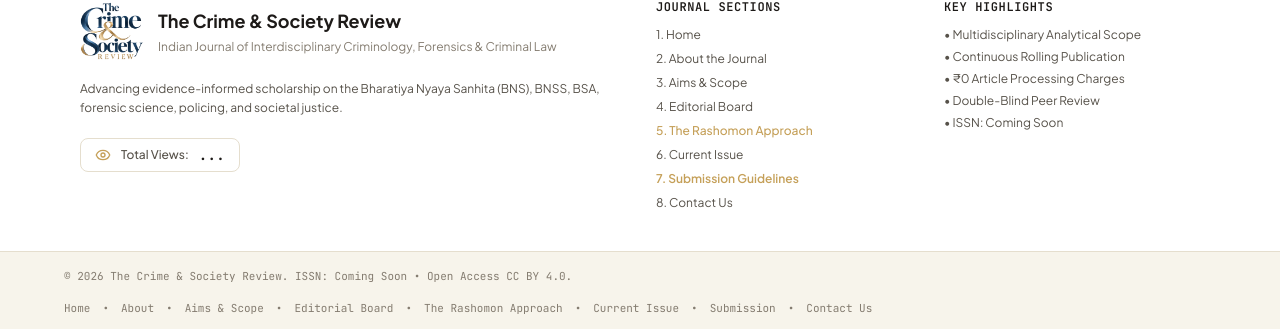
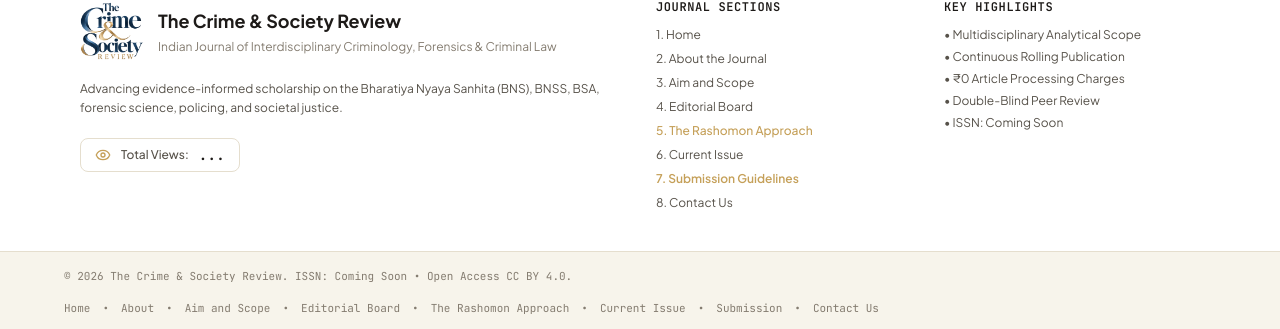
Before and after one commit to thecrimeandsocietyreview/website, a React (Vite) app: page / in a window 1280 px wide. Shown: the part 1476-1805 px from the top of the page. Built offline with nearby package versions, Linux system fonts and the light colour scheme; no server answers.

Commit message:
fix(nav): update label to Aim and Scope and ensure proper sequence

```diff
--- a/src/components/common/Footer.tsx
+++ b/src/components/common/Footer.tsx
@@ -44,7 +44,7 @@
           <ul className="space-y-2 text-xs font-serif">
             <li><Link to="/" className="hover:text-[var(--accent-navy)] transition-colors">1. Home</Link></li>
             <li><Link to="/about" className="hover:text-[var(--accent-navy)] transition-colors">2. About the Journal</Link></li>
-            <li><Link to="/aims-scope" className="hover:text-[var(--accent-navy)] transition-colors">3. Aims &amp; Scope</Link></li>
+            <li><Link to="/aims-scope" className="hover:text-[var(--accent-navy)] transition-colors">3. Aim and Scope</Link></li>
             <li><Link to="/editorial-board" className="hover:text-[var(--accent-navy)] transition-colors">4. Editorial Board</Link></li>
             <li><Link to="/rashomon-approach" className="hover:text-[var(--accent-navy)] transition-colors font-medium text-[var(--accent-gold)]">5. The Rashomon Approach</Link></li>
             <li><Link to="/current-issue" className="hover:text-[var(--accent-navy)] transition-colors">6. Current Issue</Link></li>
@@ -80,7 +80,7 @@
             <span>•</span>
             <Link to="/about" className="hover:text-[var(--text-primary)]">About</Link>
             <span>•</span>
-            <Link to="/aims-scope" className="hover:text-[var(--text-primary)]">Aims &amp; Scope</Link>
+            <Link to="/aims-scope" className="hover:text-[var(--text-primary)]">Aim and Scope</Link>
             <span>•</span>
             <Link to="/editorial-board" className="hover:text-[var(--text-primary)]">Editorial Board</Link>
             <span>•</span>
--- a/src/components/common/Header.tsx
+++ b/src/components/common/Header.tsx
@@ -18,7 +18,7 @@
   const navLinks = [
     { label: 'Home', path: '/' },
     { label: 'About the Journal', path: '/about' },
-    { label: 'Aims & Scope', path: '/aims-scope' },
+    { label: 'Aim and Scope', path: '/aims-scope' },
     { label: 'Editorial Board', path: '/editorial-board' },
     { label: 'The Rashomon Approach', path: '/rashomon-approach' },
     { label: 'Current Issue', path: '/current-issue' },
```
